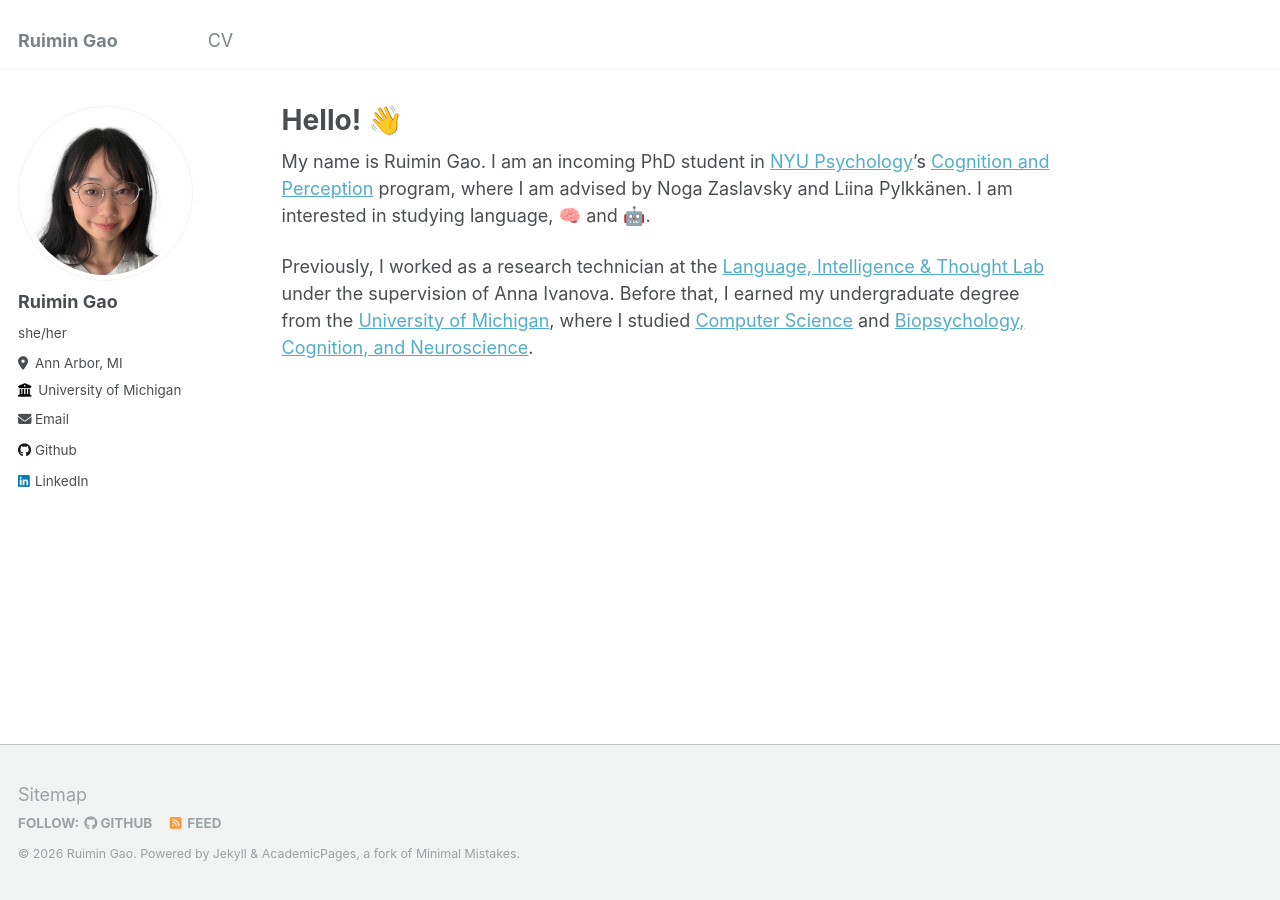
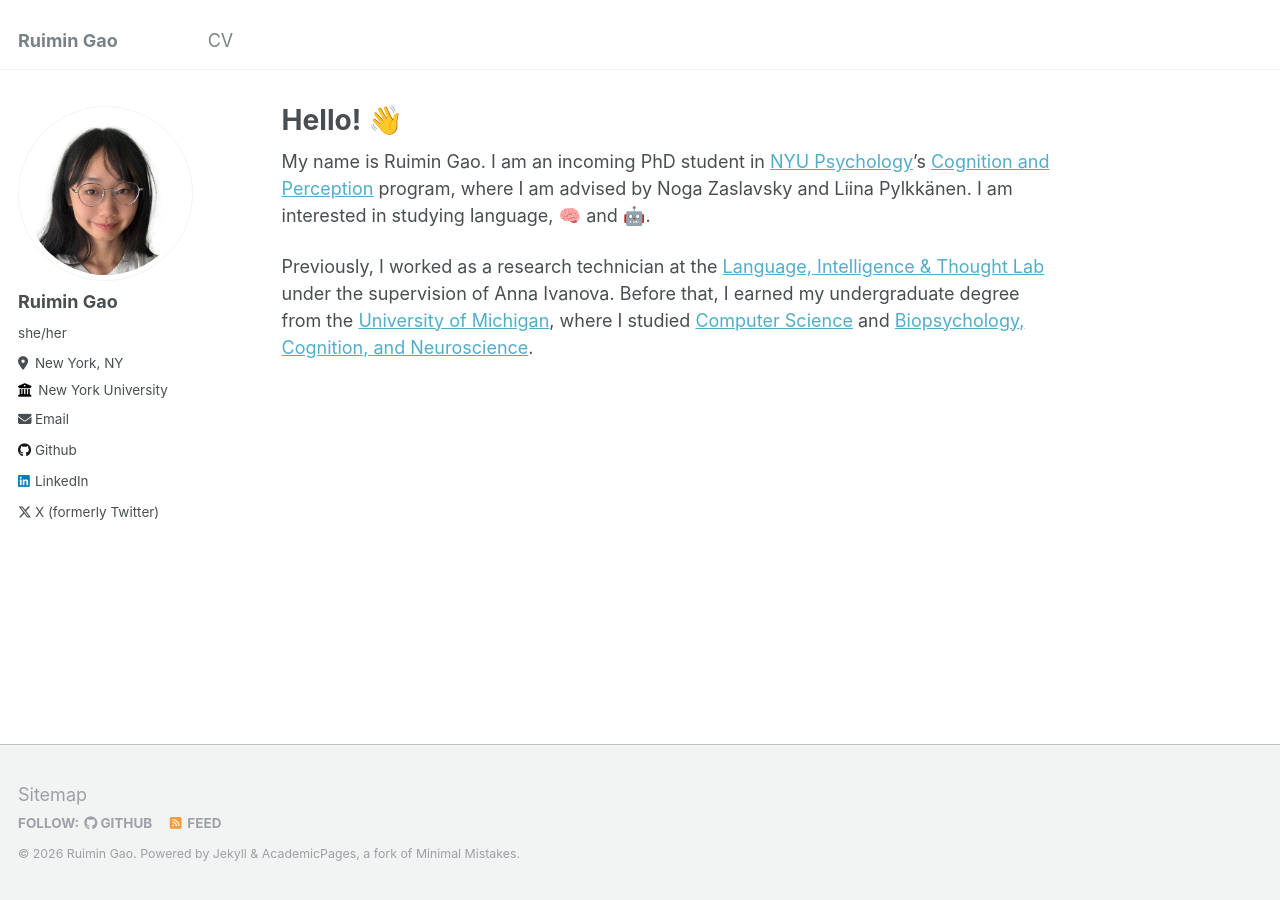
Before and after one commit to RuiminGao/RuiminGao.github.io, a Jekyll site: the page built from _pages/about.md, in a window 1280 px wide. Built offline with Jekyll 4.4.1, drawn with Linux system fonts in a browser that asks for light colours.

Commit message:
update my status

```diff
--- a/_config.yml
+++ b/_config.yml
@@ -25,10 +25,10 @@
   name             : "Ruimin Gao"
   pronouns         : "she/her"
   bio              :
-  location         : "Ann Arbor, MI"
-  employer         : "University of Michigan"
+  location         : "New York, NY"
+  employer         : "New York University"
   uri              : # URL
-  email            : "riko@umich.edu"
+  email            : "ruimin.gao@nyu.edu"
 
   # Academic websites
   arxiv            : # URL - Update with the correct link to your profile
@@ -65,7 +65,7 @@
   steam            : # Username
   telegram         : # URL
   tumblr           : # Username
-  twitter          : # Username for X / Twitter
+  twitter          : "Ruimin_G"
   vine             : # Username
   weibo            : # Username
   wikipedia        : # Username
```
